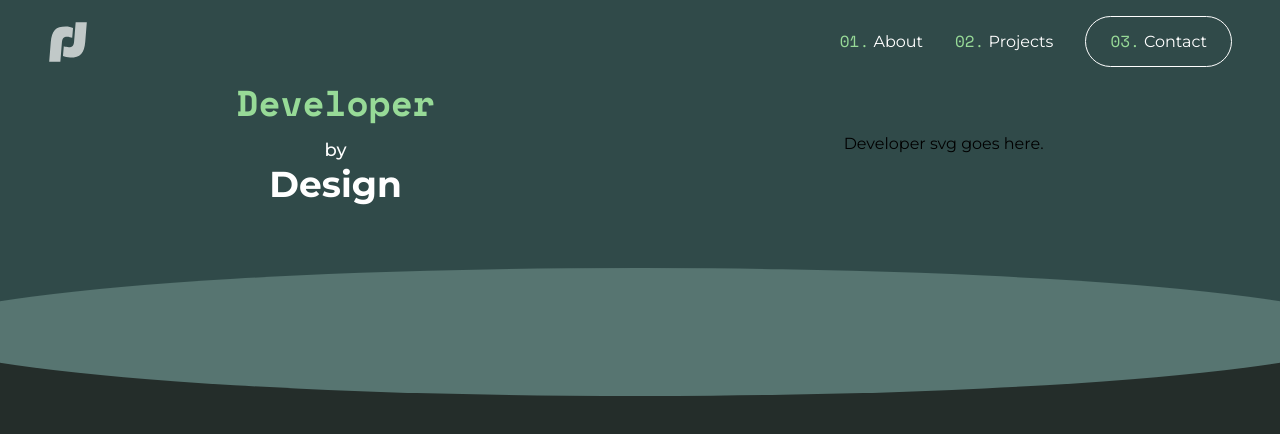
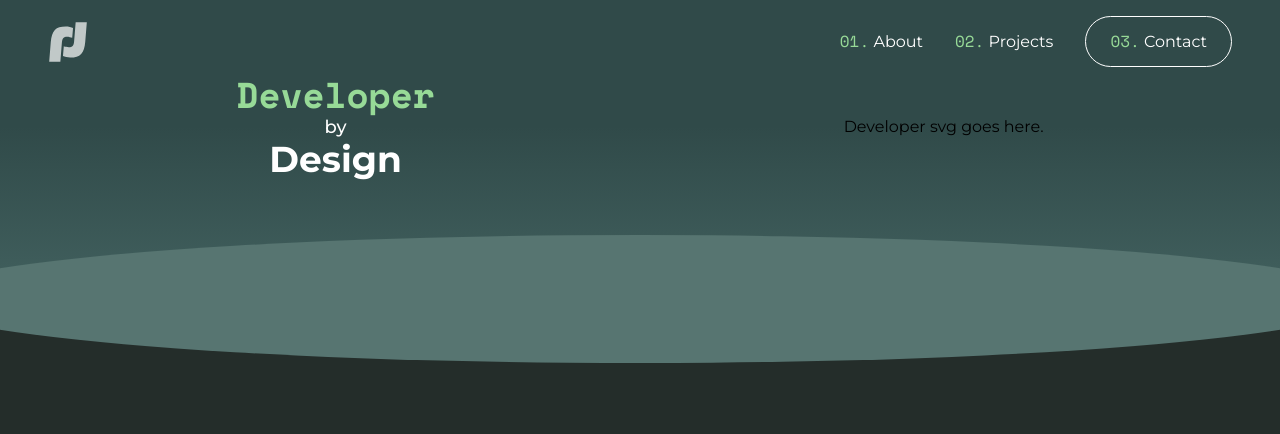
Before and after one commit to rjwrightme/rjwrightme.github.io, a Next.js app: page / in a window 1280 px wide. Shown: the top 434 px of the page. Built offline with nearby package versions, Linux system fonts and the light colour scheme.

Commit message:
Add basic styling to hero component.

```diff
--- a/app/components/hero/Hero.tsx
+++ b/app/components/hero/Hero.tsx
@@ -10,10 +10,10 @@ const Hero = () => {
         <div className="flex flex-col md:flex-row justify-around items-center">
           <div className="flex justify-center items-center">
             <CurlyBrace />
-            <h1 className="dark:text-white text-4xl font-bold text-center ">
+            <h1 className="dark:text-white text-4xl font-bold text-center leading-6">
               <span className="font-mono text-sage-100">Developer</span>
               <br />
-              <span className="font-medium text-lg">by</span>
+              <span className="font-medium text-lg leading-10">by</span>
               <br />
               Design
             </h1>
--- a/app/page.tsx
+++ b/app/page.tsx
@@ -2,7 +2,7 @@ import Hero from "./components/hero/Hero";
 
 export default function Home() {
   return (
-    <div className="dark:bg-sage-600">
+    <div className="bg-gradient-to-t dark:from-sage-400 dark:to-sage-600 dark:via-sage-600 via-80%">
       <Hero />
     </div>
   );
```
